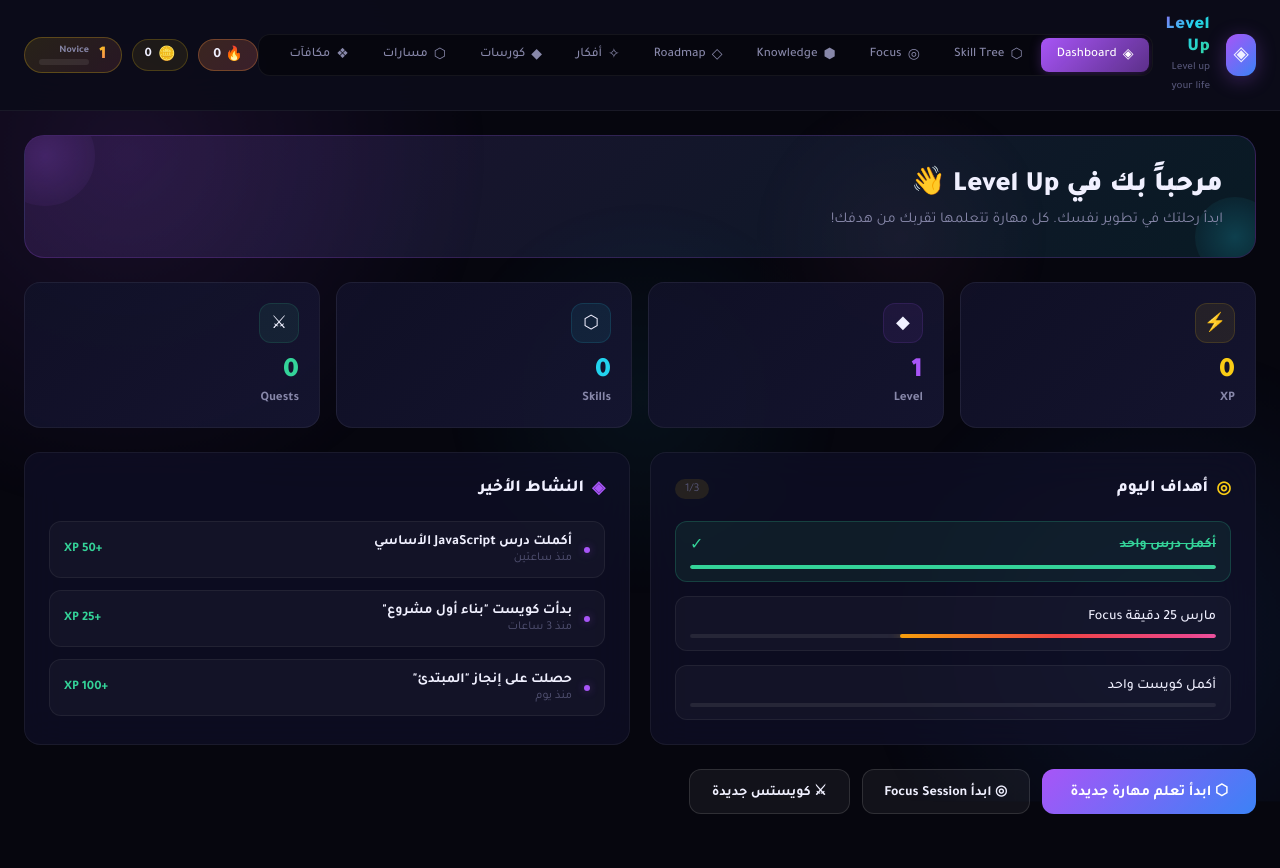
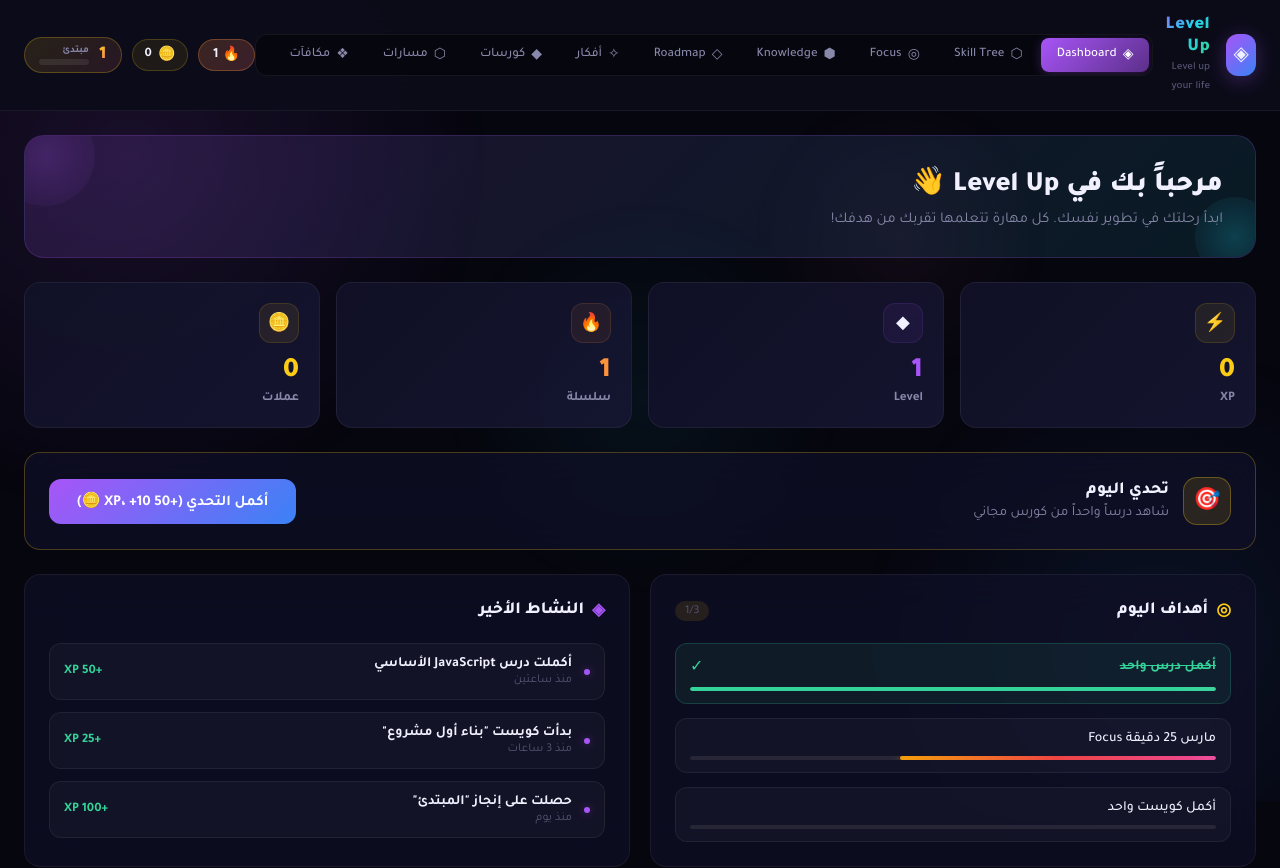
Before and after one commit to A3li-r/Level_up, a React (Vite) app in the folder frontend/: page / in a window 1280 px wide. Shown: the top 868 px of the page. Before the commit the page ends 838 px from the top, so only its background shows below. Built offline with nearby package versions, Linux system fonts and the light colour scheme.

Commit message:
feat: persistent progress system (streak + daily challenge + XP/level/coins)

```diff
--- a/frontend/src/App.tsx
+++ b/frontend/src/App.tsx
@@ -13,6 +13,7 @@
 import DevPaths from './pages/DevPaths'
 import Community from './pages/Community'
 import AIAdvice from './pages/AIAdvice'
+import { ProgressProvider, useProgress } from './context/ProgressContext'
 import './index.css'
 
 type Tab = 'dashboard' | 'skills' | 'focus' | 'graph' | 'roadmap' | 'ideas' | 'courses' | 'devpaths' | 'rewards' | 'community' | 'quests' | 'achievements' | 'aiadvice'
@@ -39,22 +40,11 @@
   exit: { opacity: 0, y: -10, scale: 0.98 }
 }
 
-function App() {
-  const [activeTab, setActiveTab] = useState<Tab>('dashboard')
-  const [user] = useState({
-    username: 'Player',
-    level: 1,
-    xp: 0,
-    nextLevelXP: 100,
-    streak: 0,
-    coins: 0,
-    title: 'Novice'
-  })
-
+function Header({ activeTab, onTab }: { activeTab: Tab; onTab: (t: Tab) => void }) {
+  const progress = useProgress()
+  const levelProgress = progress.xp % 100
 
   return (
-    <div style={{ minHeight: '100vh' }}>
-      {/* Header */}
     <header className="app-header">
       <div style={{ display: 'flex', alignItems: 'center', gap: '16px' }}>
         {/* Logo */}
@@ -103,7 +93,7 @@
             <motion.button
               key={tab.id}
               className={`nav-tab ${activeTab === tab.id ? 'active' : ''}`}
-                onClick={() => setActiveTab(tab.id)}
+              onClick={() => onTab(tab.id)}
               whileHover={{ scale: 1.02 }}
               whileTap={{ scale: 0.98 }}
               initial={{ opacity: 0, y: -10 }}
@@ -128,9 +118,10 @@
           className="streak-fire"
           whileHover={{ scale: 1.05 }}
           whileTap={{ scale: 0.95 }}
+          title={`سلسلة الأيام: ${progress.streak} يوم`}
         >
           <span style={{ fontSize: 14 }}>🔥</span>
-            <span>{user.streak}</span>
+          <span>{progress.streak}</span>
         </motion.div>
 
         {/* Coins */}
@@ -149,7 +140,7 @@
           whileTap={{ scale: 0.95 }}
         >
           <span style={{ fontSize: 14 }}>🪙</span>
-            <span style={{ fontWeight: 700, fontSize: 13 }}>{user.coins}</span>
+          <span style={{ fontWeight: 700, fontSize: 13 }}>{progress.coins}</span>
         </motion.div>
 
         {/* Level Badge */}
@@ -158,14 +149,14 @@
           whileHover={{ scale: 1.03 }}
           whileTap={{ scale: 0.97 }}
         >
-            <span className="level-number">{user.level}</span>
+          <span className="level-number">{progress.level}</span>
           <div style={{ display: 'flex', flexDirection: 'column', gap: '2px' }}>
-              <span style={{ fontSize: '10px', color: 'var(--text-secondary)', fontWeight: 600 }}>{user.title}</span>
+            <span style={{ fontSize: '10px', color: 'var(--text-secondary)', fontWeight: 600 }}>{progress.title}</span>
             <div className="xp-bar" style={{ width: '50px' }}>
               <motion.div
                 className="xp-bar-fill"
                 initial={{ width: 0 }}
-                  animate={{ width: `${(user.xp / user.nextLevelXP) * 100}%` }}
+                animate={{ width: `${levelProgress}%` }}
                 transition={{ duration: 1.2, ease: 'easeOut' }}
               />
             </div>
@@ -173,6 +164,16 @@
         </motion.div>
       </div>
     </header>
+  )
+}
+
+function App() {
+  const [activeTab, setActiveTab] = useState<Tab>('dashboard')
+
+  return (
+    <ProgressProvider>
+      <div style={{ minHeight: '100vh' }}>
+        <Header activeTab={activeTab} onTab={setActiveTab} />
 
         {/* Main Content */}
         <main className="page-container">
@@ -205,6 +206,7 @@
         {/* Bottom safe area for mobile */}
         <div style={{ height: 'env(safe-area-inset-bottom, 20px)' }} />
       </div>
+    </ProgressProvider>
   )
 }
 
--- /dev/null
+++ b/frontend/src/context/ProgressContext.tsx
@@ -0,0 +1,174 @@
+import { createContext, useContext, useEffect, useState, type ReactNode } from 'react'
+
+// Persistent player progress: streak, XP/level, coins, completed quests, daily challenge.
+// Stored in localStorage so progress survives reloads (no backend required).
+
+export interface ProgressState {
+  coins: number
+  xp: number
+  level: number
+  title: string
+  streak: number
+  lastVisit: string | null // YYYY-MM-DD
+  completedQuests: string[]
+  dailyChallengeDate: string | null // YYYY-MM-DD the daily challenge was claimed
+}
+
+const STORAGE_KEY = 'levelup_progress_v1'
+
+const TITLES: { min: number; title: string }[] = [
+  { min: 0, title: 'مبتدئ' },
+  { min: 100, title: 'متعلم' },
+  { min: 300, title: 'متمرس' },
+  { min: 600, title: 'ماهر' },
+  { min: 1000, title: 'خبير' },
+  { min: 1500, title: 'محترف' },
+  { min: 2500, title: 'أسطورة' },
+]
+
+const DAILY_XP = 50
+const DAILY_COINS = 10
+
+function levelForXp(xp: number): { level: number; title: string } {
+  const level = Math.floor(xp / 100) + 1
+  let title = TITLES[0].title
+  for (const t of TITLES) if (xp >= t.min) title = t.title
+  return { level, title }
+}
+
+function todayStr(): string {
+  return new Date().toISOString().slice(0, 10)
+}
+
+function daysBetween(a: string, b: string): number {
+  const da = new Date(a + 'T00:00:00')
+  const db = new Date(b + 'T00:00:00')
+  return Math.round((db.getTime() - da.getTime()) / 86400000)
+}
+
+function defaultState(): ProgressState {
+  const { level, title } = levelForXp(0)
+  return { coins: 0, xp: 0, level, title, streak: 0, lastVisit: null, completedQuests: [], dailyChallengeDate: null }
+}
+
+function load(): ProgressState {
+  try {
+    const raw = localStorage.getItem(STORAGE_KEY)
+    if (raw) {
+      const p = JSON.parse(raw)
+      const { level, title } = levelForXp(p.xp ?? 0)
+      return {
+        coins: p.coins ?? 0,
+        xp: p.xp ?? 0,
+        level,
+        title,
+        streak: p.streak ?? 0,
+        lastVisit: p.lastVisit ?? null,
+        completedQuests: p.completedQuests ?? [],
+        dailyChallengeDate: p.dailyChallengeDate ?? null,
+      }
+    }
+  } catch {
+    /* ignore corrupt storage */
+  }
+  return defaultState()
+}
+
+interface ProgressContextValue extends ProgressState {
+  awardQuest: (questId: string, xp: number) => boolean
+  addXp: (n: number) => void
+  addCoins: (n: number) => void
+  recordVisit: () => void
+  claimDailyChallenge: () => boolean
+  resetProgress: () => void
+}
+
+const ProgressContext = createContext<ProgressContextValue | null>(null)
+
+export function ProgressProvider({ children }: { children: ReactNode }) {
+  const [state, setState] = useState<ProgressState>(() => load())
+
+  useEffect(() => {
+    try {
+      localStorage.setItem(STORAGE_KEY, JSON.stringify(state))
+    } catch {
+      /* storage may be unavailable */
+    }
+  }, [state])
+
+  const recordVisit = () => {
+    const today = todayStr()
+    setState((s) => {
+      if (s.lastVisit === today) return s
+      let streak = s.streak
+      if (s.lastVisit) {
+        const diff = daysBetween(s.lastVisit, today)
+        if (diff === 1) streak = s.streak + 1
+        else if (diff > 1) streak = 1
+      } else {
+        streak = 1
+      }
+      return { ...s, streak, lastVisit: today }
+    })
+  }
+
+  const awardQuest = (questId: string, xp: number): boolean => {
+    if (state.completedQuests.includes(questId)) return false
+    setState((s) => {
+      const newXp = s.xp + xp
+      const { level, title } = levelForXp(newXp)
+      return {
+        ...s,
+        xp: newXp,
+        level,
+        title,
+        coins: s.coins + Math.round(xp / 10),
+        completedQuests: [...s.completedQuests, questId],
+      }
+    })
+    return true
+  }
+
+  const addXp = (n: number) => {
+    setState((s) => {
+      const newXp = s.xp + n
+      const { level, title } = levelForXp(newXp)
+      return { ...s, xp: newXp, level, title }
+    })
+  }
+
+  const addCoins = (n: number) => {
+    setState((s) => ({ ...s, coins: Math.max(0, s.coins + n) }))
+  }
+
+  const claimDailyChallenge = (): boolean => {
+    const today = todayStr()
+    if (state.dailyChallengeDate === today) return false
+    setState((s) => {
+      const newXp = s.xp + DAILY_XP
+      const { level, title } = levelForXp(newXp)
+      return { ...s, xp: newXp, level, title, coins: s.coins + DAILY_COINS, dailyChallengeDate: today }
+    })
+    return true
+  }
+
+  const resetProgress = () => setState(defaultState())
+
+  const value: ProgressContextValue = {
+    ...state,
+    awardQuest,
+    addXp,
+    addCoins,
+    recordVisit,
+    claimDailyChallenge,
+    resetProgress,
+  }
+
+  return <ProgressContext.Provider value={value}>{children}</ProgressContext.Provider>
+}
+
+export function useProgress(): ProgressContextValue {
+  const ctx = useContext(ProgressContext)
+  if (!ctx) throw new Error('useProgress must be used within a ProgressProvider')
+  return ctx
+}
--- a/frontend/src/pages/Dashboard.tsx
+++ b/frontend/src/pages/Dashboard.tsx
@@ -1,12 +1,6 @@
-import { useState } from 'react'
+import { useState, useEffect } from 'react'
 import { motion } from 'framer-motion'
-
-const stats = [
-  { label: 'XP', value: '0', icon: '⚡', color: '#facc15', bg: 'rgba(250, 204, 21, 0.08)' },
-  { label: 'Level', value: '1', icon: '◆', color: '#a855f7', bg: 'rgba(168, 85, 247, 0.08)' },
-  { label: 'Skills', value: '0', icon: '⬡', color: '#22d3ee', bg: 'rgba(34, 211, 238, 0.08)' },
-  { label: 'Quests', value: '0', icon: '⚔', color: '#34d399', bg: 'rgba(52, 211, 153, 0.08)' },
-]
+import { useProgress } from '../context/ProgressContext'
 
 const recentActivity = [
   { text: 'أكملت درس JavaScript الأساسي', time: 'منذ ساعتين', xp: '+50 XP' },
@@ -20,8 +14,35 @@
   { text: 'أكمل كويست واحد', progress: 0, done: false },
 ]
 
+const dailyTips = [
+  'اقرأ ١٥ دقيقة عن مهارة جديدة اليوم',
+  'اكتب كوداً لمشروعك لمدة ٢٠ دقيقة',
+  'شاهد درساً واحداً من كورس مجاني',
+  'راجع ما تعلمته هذا الأسبوع',
+  'ساعد شخصاً في مجتمع المطورين',
+  'خطّط أهدافك للأسبوع القادم',
+  'جرّب أداة أو لغة برمجة جديدة',
+]
+
 export default function Dashboard() {
+  const { xp, level, streak, coins, recordVisit, claimDailyChallenge, dailyChallengeDate } = useProgress()
   const [hoveredStat, setHoveredStat] = useState<number | null>(null)
+
+  // Update the visit streak whenever the dashboard is opened.
+  useEffect(() => {
+    recordVisit()
+  }, [recordVisit])
+
+  const todayStr = new Date().toISOString().slice(0, 10)
+  const dailyClaimed = dailyChallengeDate === todayStr
+  const todaysTip = dailyTips[Math.floor(Date.now() / 86400000) % dailyTips.length]
+
+  const stats = [
+    { label: 'XP', value: String(xp), icon: '⚡', color: '#facc15', bg: 'rgba(250, 204, 21, 0.08)' },
+    { label: 'Level', value: String(level), icon: '◆', color: '#a855f7', bg: 'rgba(168, 85, 247, 0.08)' },
+    { label: 'سلسلة', value: String(streak), icon: '🔥', color: '#fb923c', bg: 'rgba(251, 146, 60, 0.08)' },
+    { label: 'عملات', value: String(coins), icon: '🪙', color: '#facc15', bg: 'rgba(250, 204, 21, 0.08)' },
+  ]
 
   return (
     <div style={{ display: 'flex', flexDirection: 'column', gap: 24 }}>
@@ -113,6 +134,50 @@
         ))}
       </div>
 
+      {/* Daily Challenge */}
+      <motion.div
+        className="glass"
+        style={{ padding: 24, borderColor: 'rgba(250, 204, 21, 0.25)' }}
+        initial={{ opacity: 0, y: 20 }}
+        animate={{ opacity: 1, y: 0 }}
+        transition={{ delay: 0.25 }}
+      >
+        <div style={{ display: 'flex', alignItems: 'center', justifyContent: 'space-between', gap: 16, flexWrap: 'wrap' }}>
+          <div style={{ display: 'flex', alignItems: 'center', gap: 14 }}>
+            <div style={{
+              width: 48, height: 48, borderRadius: 14,
+              background: 'rgba(250, 204, 21, 0.12)',
+              border: '1px solid rgba(250, 204, 21, 0.3)',
+              display: 'flex', alignItems: 'center', justifyContent: 'center', fontSize: 22
+            }}>
+              🎯
+            </div>
+            <div>
+              <h3 style={{ fontSize: 17, fontWeight: 800, display: 'flex', alignItems: 'center', gap: 8 }}>
+                تحدي اليوم
+                {streak > 1 && (
+                  <span style={{ fontSize: 12, color: 'var(--accent-orange)', background: 'rgba(251,146,60,0.12)', padding: '2px 10px', borderRadius: 'var(--radius-full)' }}>
+                    🔥 سلسلة {streak} أيام
+                  </span>
+                )}
+              </h3>
+              <p style={{ fontSize: 14, color: 'var(--text-secondary)', marginTop: 4 }}>
+                {todaysTip}
+              </p>
+            </div>
+          </div>
+          {dailyClaimed ? (
+            <button className="btn-secondary" disabled style={{ opacity: 0.7 }}>
+              تم إنجاز تحدي اليوم ✅
+            </button>
+          ) : (
+            <button className="btn-primary" onClick={() => claimDailyChallenge()}>
+              أكمل التحدي (+50 XP، +10 🪙)
+            </button>
+          )}
+        </div>
+      </motion.div>
+
       {/* Two Column Layout */}
       <div style={{ display: 'grid', gridTemplateColumns: 'repeat(auto-fit, minmax(320px, 1fr))', gap: 20 }}>
         {/* Daily Goals */}
@@ -128,7 +193,7 @@
               <span style={{ color: '#facc15' }}>◎</span> أهداف اليوم
             </h3>
             <span style={{ fontSize: 12, color: 'var(--text-muted)', background: 'rgba(250, 204, 21, 0.1)', padding: '3px 10px', borderRadius: 'var(--radius-full)' }}>
-              {dailyGoals.filter(g => g.done).length}/{dailyGoals.length}
+              {dailyGoals.filter((g) => g.done).length}/{dailyGoals.length}
             </span>
           </div>
 
--- a/frontend/src/pages/Quests.tsx
+++ b/frontend/src/pages/Quests.tsx
@@ -1,7 +1,19 @@
-import { useState } from 'react'
+import { useState, useEffect } from 'react'
 import { motion, AnimatePresence } from 'framer-motion'
+import { useProgress } from '../context/ProgressContext'
 
-const quests = [
+type QuestStatus = 'completed' | 'active' | 'available'
+
+interface Quest {
+  id: number
+  title: string
+  xp: number
+  status: QuestStatus
+  category: string
+  difficulty: string
+}
+
+const initialQuests: Quest[] = [
   { id: 1, title: 'بناء أول صفحة ويب', xp: 100, status: 'completed', category: 'Frontend', difficulty: 'سهل' },
   { id: 2, title: 'تطوير تطبيق TODO', xp: 200, status: 'active', category: 'JavaScript', difficulty: 'متوسط' },
   { id: 3, title: 'إنشاء API كامل', xp: 300, status: 'available', category: 'Backend', difficulty: 'صعب' },
@@ -13,20 +25,33 @@
 ]
 
 export default function Quests() {
+  const { awardQuest, completedQuests } = useProgress()
+  const [quests, setQuests] = useState<Quest[]>(initialQuests)
   const [filter, setFilter] = useState<'all' | 'active' | 'available' | 'completed'>('all')
-  const [selectedQuest, setSelectedQuest] = useState<typeof quests[0] | null>(null)
+  const [selectedQuest, setSelectedQuest] = useState<Quest | null>(null)
 
-  const filtered = filter === 'all'
-    ? quests
-    : quests.filter(q => q.status === filter)
+  // Sync persisted completions into the local display on mount / when storage changes.
+  useEffect(() => {
+    setQuests((prev) =>
+      prev.map((q) => (completedQuests.includes(String(q.id)) ? { ...q, status: 'completed' } : q))
+    )
+  }, [completedQuests])
 
-  const statusColors: Record<string, string> = {
+  const handleStart = (q: Quest) => {
+    awardQuest(String(q.id), q.xp)
+    setQuests((prev) => prev.map((x) => (x.id === q.id ? { ...x, status: 'completed' } : x)))
+    setSelectedQuest(null)
+  }
+
+  const filtered = filter === 'all' ? quests : quests.filter((q) => q.status === filter)
+
+  const statusColors: Record<QuestStatus, string> = {
     completed: 'var(--accent-green)',
     active: 'var(--accent-cyan)',
     available: 'var(--accent-orange)'
   }
 
-  const statusLabels: Record<string, string> = {
+  const statusLabels: Record<QuestStatus, string> = {
     completed: 'مكتمل',
     active: 'جاري',
     available: 'متاح'
@@ -44,7 +69,7 @@
           <span style={{ color: '#e879f9' }}>⚔</span> الكويستس
         </motion.h2>
         <p className="section-subtitle">
-          مهمات حقيقية تنفذها وتكسب منها خبرة
+          مهمات حقيقية تنفذها وتكسب منها خبرة وعملات
         </p>
       </div>
 
@@ -60,7 +85,7 @@
           { id: 'active' as const, label: 'جارية', icon: '◉' },
           { id: 'available' as const, label: 'متاحة', icon: '✧' },
           { id: 'completed' as const, label: 'مكتملة', icon: '✓' },
-        ].map(f => (
+        ].map((f) => (
           <button
             key={f.id}
             onClick={() => setFilter(f.id)}
@@ -94,12 +119,12 @@
             initial={{ opacity: 0, y: 10 }}
             animate={{ opacity: 1, y: 0 }}
             transition={{ delay: i * 0.05 }}
-            whileHover={{ x: quest.status === 'available' ? -4 : 0 }}
-            onClick={() => quest.status === 'available' && setSelectedQuest(quest)}
+            whileHover={{ x: quest.status !== 'completed' ? -4 : 0 }}
+            onClick={() => quest.status !== 'completed' && setSelectedQuest(quest)}
             className={`quest-card ${quest.status === 'completed' ? 'completed' : ''}`}
             style={{
               opacity: quest.status === 'completed' ? 0.65 : 1,
-              cursor: quest.status === 'available' ? 'pointer' : 'default',
+              cursor: quest.status !== 'completed' ? 'pointer' : 'default',
               padding: '18px 20px'
             }}
           >
@@ -148,7 +173,7 @@
         ))}
       </div>
 
-      {/* Start Quest Modal */}
+      {/* Start / Complete Quest Modal */}
       <AnimatePresence>
         {selectedQuest && (
           <motion.div
@@ -172,10 +197,15 @@
               initial={{ scale: 0.9, opacity: 0, y: 20 }}
               animate={{ scale: 1, opacity: 1, y: 0 }}
               exit={{ scale: 0.9, opacity: 0, y: 20 }}
-              onClick={e => e.stopPropagation()}
+              onClick={(e) => e.stopPropagation()}
               className="glass-strong"
               style={{ padding: 32, maxWidth: 440, width: '100%', textAlign: 'center' }}
             >
+              {(() => {
+                const q = selectedQuest
+                const alreadyDone = completedQuests.includes(String(q.id))
+                return (
+                  <>
                     <div style={{
                       width: 64,
                       height: 64,
@@ -191,24 +221,36 @@
                       ⚔
                     </div>
                     <h3 style={{ fontSize: 20, fontWeight: 900, marginBottom: 8 }}>
-                {selectedQuest.title}
+                      {q.title}
                     </h3>
                     <div style={{ display: 'flex', gap: 8, justifyContent: 'center', marginBottom: 20 }}>
-                <span className="tag tag-purple">{selectedQuest.category}</span>
-                <span className="tag tag-orange">{selectedQuest.difficulty}</span>
-                <span className="tag tag-green">+{selectedQuest.xp} XP</span>
+                      <span className="tag tag-purple">{q.category}</span>
+                      <span className="tag tag-orange">{q.difficulty}</span>
+                      <span className="tag tag-green">+{q.xp} XP</span>
                     </div>
                     <p style={{ color: 'var(--text-secondary)', fontSize: 14, marginBottom: 24 }}>
-                هل أنت مستعد لبدء هذه المهمة؟ أكملها واحصل على الـ XP!
+                      {alreadyDone
+                        ? 'أحسنت! لقد أكملت هذه المهمة مسبقاً.'
+                        : 'هل أنت مستعد لبدء هذه المهمة؟ أكملها واحصل على الـ XP والعملات!'}
                     </p>
                     <div style={{ display: 'flex', gap: 10 }}>
-                <button className="btn-primary" style={{ flex: 1 }}>
+                      {!alreadyDone && (
+                        <button className="btn-primary" style={{ flex: 1 }} onClick={() => handleStart(q)}>
                           ابدأ المهمة
                         </button>
+                      )}
+                      {alreadyDone && (
+                        <button className="btn-secondary" style={{ flex: 1 }} disabled>
+                          مكتمل ✅
+                        </button>
+                      )}
                       <button className="btn-secondary" onClick={() => setSelectedQuest(null)}>
                         إلغاء
                       </button>
                     </div>
+                  </>
+                )
+              })()}
             </motion.div>
           </motion.div>
         )}
```
Also changed, not shown: 1 other file (tests, documents, lock files or other folders). Lines whose indentation alone changed are shown as unchanged.
